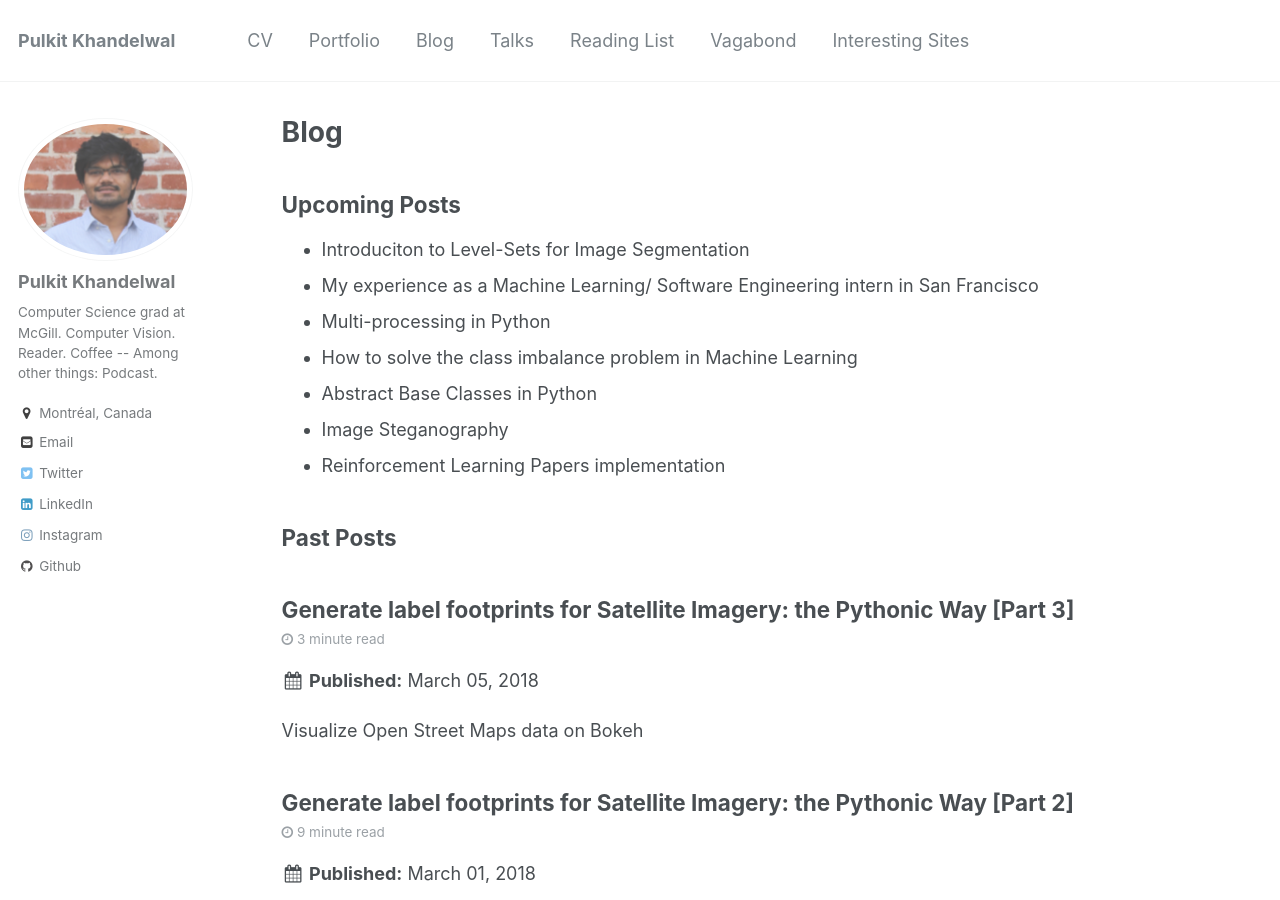
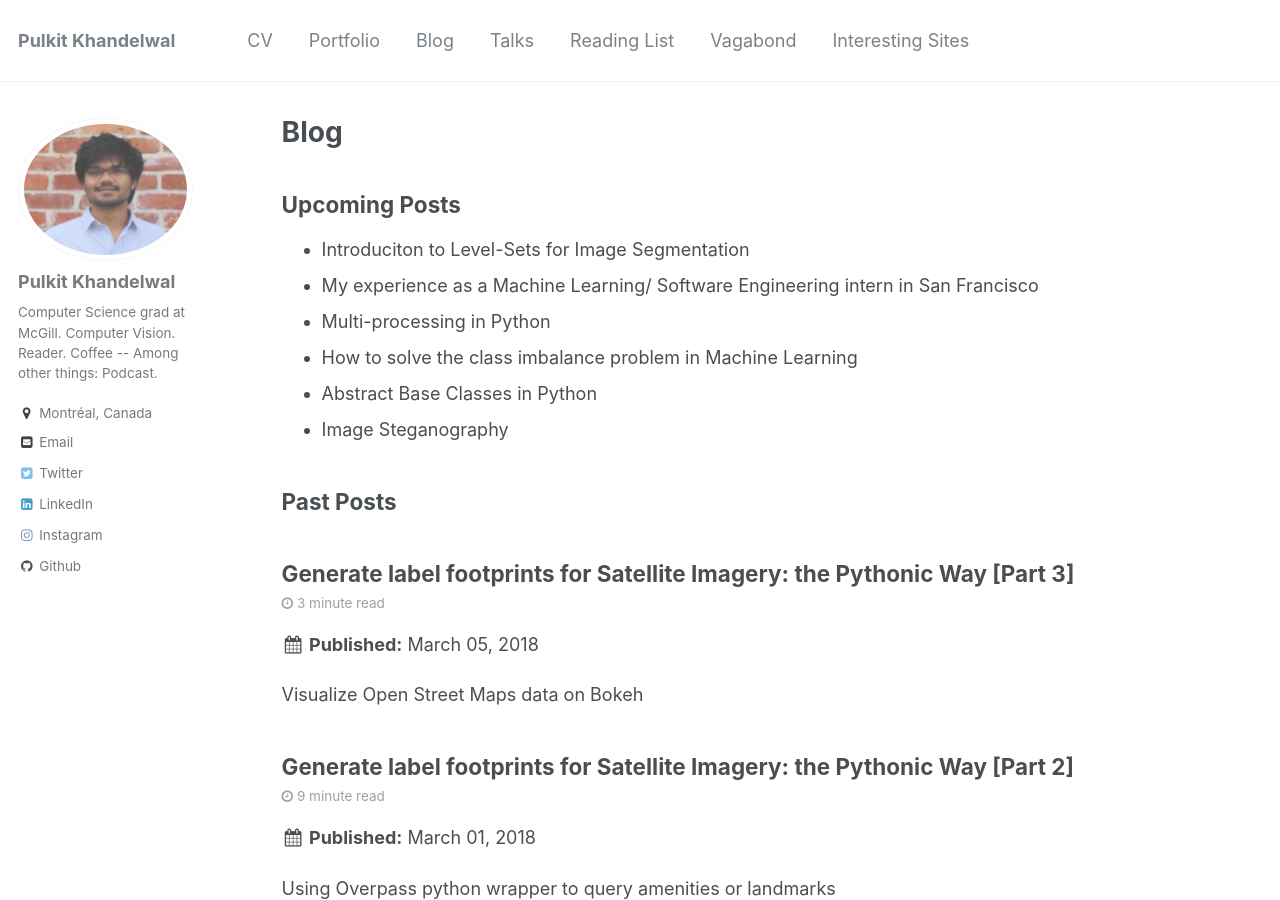
Before and after one commit to Pulkit-Khandelwal/pulkit-khandelwal.github.io, a Jekyll site: the page built from _pages/blog.md, in a window 1280 px wide and 900 px high. Built offline with Jekyll 4.4.1, drawn with Linux system fonts in a browser that asks for light colours.

Commit message:
Update blog.md

```diff
--- a/_pages/blog.md
+++ b/_pages/blog.md
@@ -12,7 +12,6 @@ author_profile: true
 * How to solve the class imbalance problem in Machine Learning
 * Abstract Base Classes in Python
 * Image Steganography
-* Reinforcement Learning Papers implementation
 
 ## Past Posts
 {% include base_path %}
```
